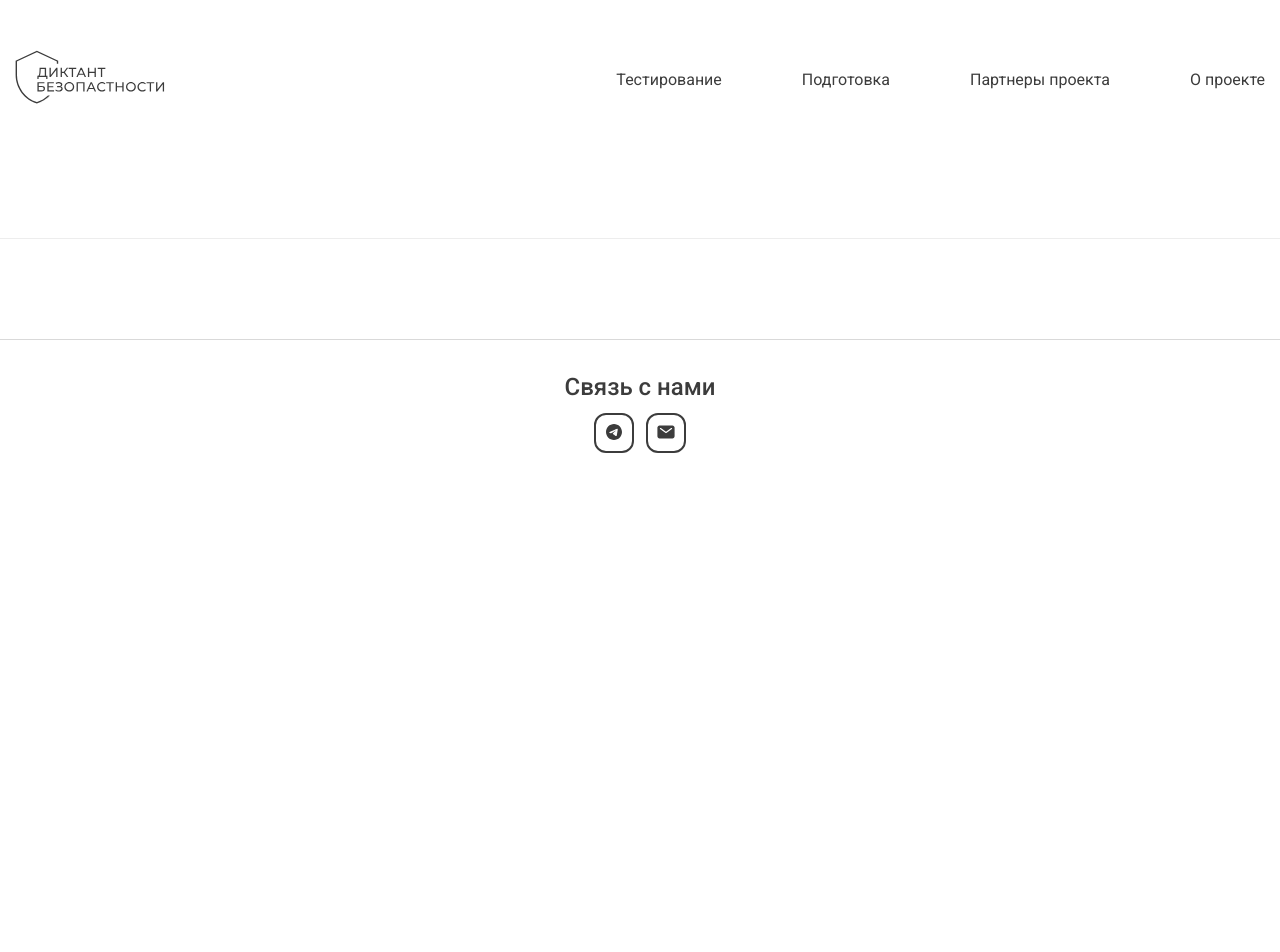
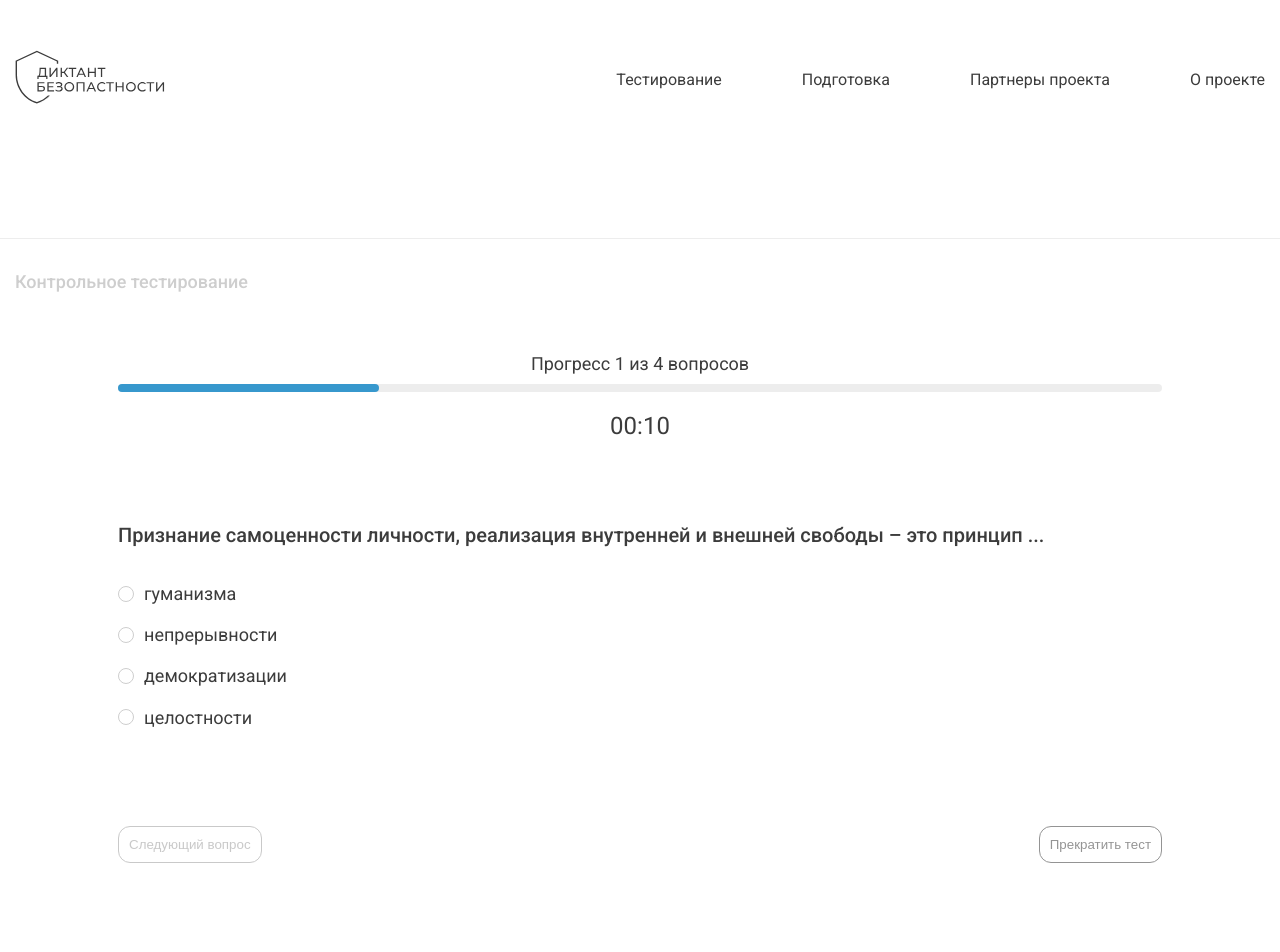
Before and after one commit to mishagukasyan/safety_dictate, a React app: page /testpage in a window 1280 px wide. Shown: the top 952 px of the page. Before the commit the page ends 800 px from the top, so only its background shows below. Built offline with nearby package versions, Linux system fonts and the light colour scheme.

Commit message:
add testpage, styled

```diff
--- a/src/App.tsx
+++ b/src/App.tsx
@@ -5,6 +5,7 @@ import { Main } from "./layout/main/Main";
 import { Footer } from "./layout/footer/Footer";
 import { Testing } from "./layout/testing/Testing";
 import { BrowserRouter, Route, Routes } from "react-router-dom";
+import { TestPage } from "./layout/testing/testPage/TestPage";
 
 function App() {
   return (
@@ -14,6 +15,7 @@ function App() {
         <Routes>
           <Route path="/main" element={<Main />} />
           <Route path="/testing" element={<Testing />} />
+          <Route path="/testpage" element={<TestPage />} />
         </Routes>
 
         {/* <Main /> */}
--- a/src/components/form/Form.tsx
+++ b/src/components/form/Form.tsx
@@ -107,7 +107,9 @@ export const Form = () => {
           />
         </FormGroup>
         <ButtonContainer>
-          <Button type="submit">Начать тест</Button>
+          <Button type="submit">
+            <a href="/testpage">Начать тест</a>{" "}
+          </Button>
           <h2>
             Нажимая кнопку “Начать тест”, Вы принимаете{" "}
             <a href="#">условия сервиса</a>{" "}
--- a/src/layout/main/Main.tsx
+++ b/src/layout/main/Main.tsx
@@ -16,7 +16,9 @@ const Slide = (props: SlidePropsType) => {
       <Banner src={props.image} />
       <ContentContainer>
         <h1>{props.text}</h1>
-        <button>Начать тест</button>
+        <button>
+          <a href="/testpage">Начать тест</a>{" "}
+        </button>
       </ContentContainer>
     </ImageContainer>
   );
--- /dev/null
+++ b/src/layout/testing/testPage/TestPage.tsx
@@ -0,0 +1,254 @@
+import React, { useState, useEffect } from "react";
+import styled from "styled-components";
+import { Container } from "../../../components/Container";
+
+type Question = {
+  id: number;
+  text: string;
+  options: string[];
+};
+
+export const TestPage: React.FC = () => {
+  const [currentQuestion, setCurrentQuestion] = useState(0);
+  const [answers, setAnswers] = useState<string[]>([]);
+  const [timeLeft, setTimeLeft] = useState(15);
+
+  const questions: Question[] = [
+    {
+      id: 1,
+      text: "Признание самоценности личности, реализация внутренней и внешней свободы – это принцип ... ",
+      options: ["гуманизма ", "непрерывности", "демократизации", "целостности"],
+    },
+    {
+      id: 2,
+      text: "Социальную перцепцию определяют как …?",
+      options: [
+        "процесс, включающий в себя выработку единой стратегии взаимодействия, восприятие и понимание другого человека ",
+        "восприятие внешних признаков человека, соотнесение их с его личностными характеристиками, интерпретацию и прогнозирование на этой основе его поступков",
+        "речь, которая дополняется не только экспрессивными реакциями поведения, но и его семантикой, т.е. смыслом поступков",
+      ],
+    },
+    {
+      id: 3,
+      text: "В способности человека узнавать предмет по его неполному или ошибочному изображению проявляется такое свойство восприятия, как … ",
+      options: [
+        "структурность ",
+        "целостность",
+        "константность",
+        "предметность",
+      ],
+    },
+    {
+      id: 4,
+      text: "Вопрос 4",
+      options: ["Ответ 1", "Ответ 2", "Ответ 3", "Ответ 4"],
+    },
+  ];
+
+  useEffect(() => {
+    const timer = setInterval(() => {
+      setTimeLeft((prev) => Math.max(0, prev - 1));
+    }, 1000);
+
+    return () => clearInterval(timer);
+  }, [currentQuestion]);
+
+  useEffect(() => {
+    setTimeLeft(15);
+  }, [currentQuestion]);
+
+  const handleAnswer = (selectedOption: string) => {
+    setAnswers([selectedOption]);
+  };
+
+  const handleNextQuestion = () => {
+    if (currentQuestion < questions.length - 1) {
+      setCurrentQuestion((prev) => prev + 1);
+      setAnswers([]); // Сбросить ответы при переходе к следующему вопросу
+    }
+  };
+
+  const handlePrevQuestion = () => {
+    if (currentQuestion > 0) {
+      setCurrentQuestion((prev) => Math.max(0, prev - 1));
+      setAnswers([]); // Сбросить ответы при переходе к предыдущему вопросу
+    }
+  };
+
+  const currentQuestionData = questions[currentQuestion];
+
+  return (
+    <Container>
+      <ControlTestingText>Контрольное тестирование</ControlTestingText>
+      <TestContainer>
+        <Progress>
+          Прогресс {currentQuestion + 1} из {questions.length} вопросов
+        </Progress>
+        <StatusLine>
+          <CurrentStatus
+            style={{
+              width: `${((currentQuestion + 1) / questions.length) * 100}%`,
+            }}
+          />
+        </StatusLine>
+        <Timer>
+          <span>
+            {String(Math.floor(timeLeft / 60)).padStart(2, "0")}:
+            {String(timeLeft % 60).padStart(2, "0")}
+          </span>
+        </Timer>
+
+        {currentQuestionData && (
+          <>
+            <QuestionText>{currentQuestionData.text}</QuestionText>
+            <Options>
+              {currentQuestionData.options.map((option, index) => (
+                <Option key={index} onClick={() => handleAnswer(option)}>
+                  <RadioButton selected={answers.includes(option)}>
+                    {answers.includes(option) && <Dot />}
+                  </RadioButton>
+                  {option}
+                </Option>
+              ))}
+            </Options>
+            <NavigationButtons>
+              <button
+                onClick={handlePrevQuestion}
+                disabled={currentQuestion === 0}
+              >
+                Следующий вопрос
+              </button>
+              <button
+                onClick={handleNextQuestion}
+                disabled={
+                  currentQuestion === questions.length - 1 || timeLeft === 0
+                }
+              >
+                Прекратить тест
+              </button>
+            </NavigationButtons>
+          </>
+        )}
+      </TestContainer>
+    </Container>
+  );
+};
+
+const ControlTestingText = styled.h2`
+  color: #cecece;
+  font-size: 18px;
+  font-weight: 500;
+  line-height: 120%;
+  margin-top: 32px;
+  margin-bottom: 60px;
+`;
+const TestContainer = styled.div`
+  max-width: 1044px;
+  margin: 0 auto;
+`;
+
+const Progress = styled.div`
+  margin-bottom: 10px;
+  text-align: center;
+  color: #3c3c3c;
+  font-size: 18px;
+  font-weight: 400;
+  line-height: 120%;
+`;
+
+const StatusLine = styled.div`
+  height: 8px;
+  background-color: #ededed;
+  margin-bottom: 20px;
+  border-radius: 12px;
+`;
+
+const CurrentStatus = styled.div`
+  height: 100%;
+  background-color: #3798cd;
+  border-radius: 12px;
+`;
+
+const Timer = styled.div`
+  margin-top: 20px;
+  margin-bottom: 80px;
+  color: #3c3c3c;
+  font-size: 24px;
+  font-weight: 400;
+  line-height: 120%;
+  text-align: center;
+`;
+
+const QuestionText = styled.div`
+  width: 100%;
+  color: #3c3c3c;
+  font-size: 20px;
+  font-weight: 500;
+  line-height: 140%;
+  margin-bottom: 20px;
+  margin-bottom: 32px;
+`;
+
+const Options = styled.div`
+  display: flex;
+  flex-direction: column;
+`;
+
+const Option = styled.div`
+  width: 100%;
+  display: flex;
+  align-items: center;
+  margin-bottom: 16px;
+  cursor: pointer;
+  color: #3c3c3c;
+  font-size: 18px;
+  font-weight: 400;
+  line-height: 140%;
+`;
+
+const RadioButton = styled.div<{ selected: boolean }>`
+  width: 14px;
+  height: 14px;
+  border-radius: 50%;
+  border: 1px solid #cecece;
+  margin-right: 10px;
+  background-color: ${(props) => (props.selected ? "transparent" : "none")};
+  position: relative;
+  padding: 7px;
+`;
+
+const Dot = styled.div`
+  width: 8px;
+  height: 8px;
+  background-color: #3798cd;
+  border-radius: 50%;
+  position: absolute;
+  top: 50%;
+  left: 50%;
+  transform: translate(-50%, -50%);
+`;
+
+const NavigationButtons = styled.div`
+  display: flex;
+  justify-content: space-between;
+
+  button {
+    margin-top: 80px;
+    padding: 10px;
+    background-color: white;
+    color: #949494;
+    border: 1px solid #949494;
+    border-radius: 12px;
+    cursor: pointer;
+
+    &:hover {
+      color: #3798cd;
+      border: 1px solid #3798cd;
+    }
+
+    &:disabled {
+      opacity: 0.5;
+      cursor: not-allowed;
+    }
+  }
+`;
```
